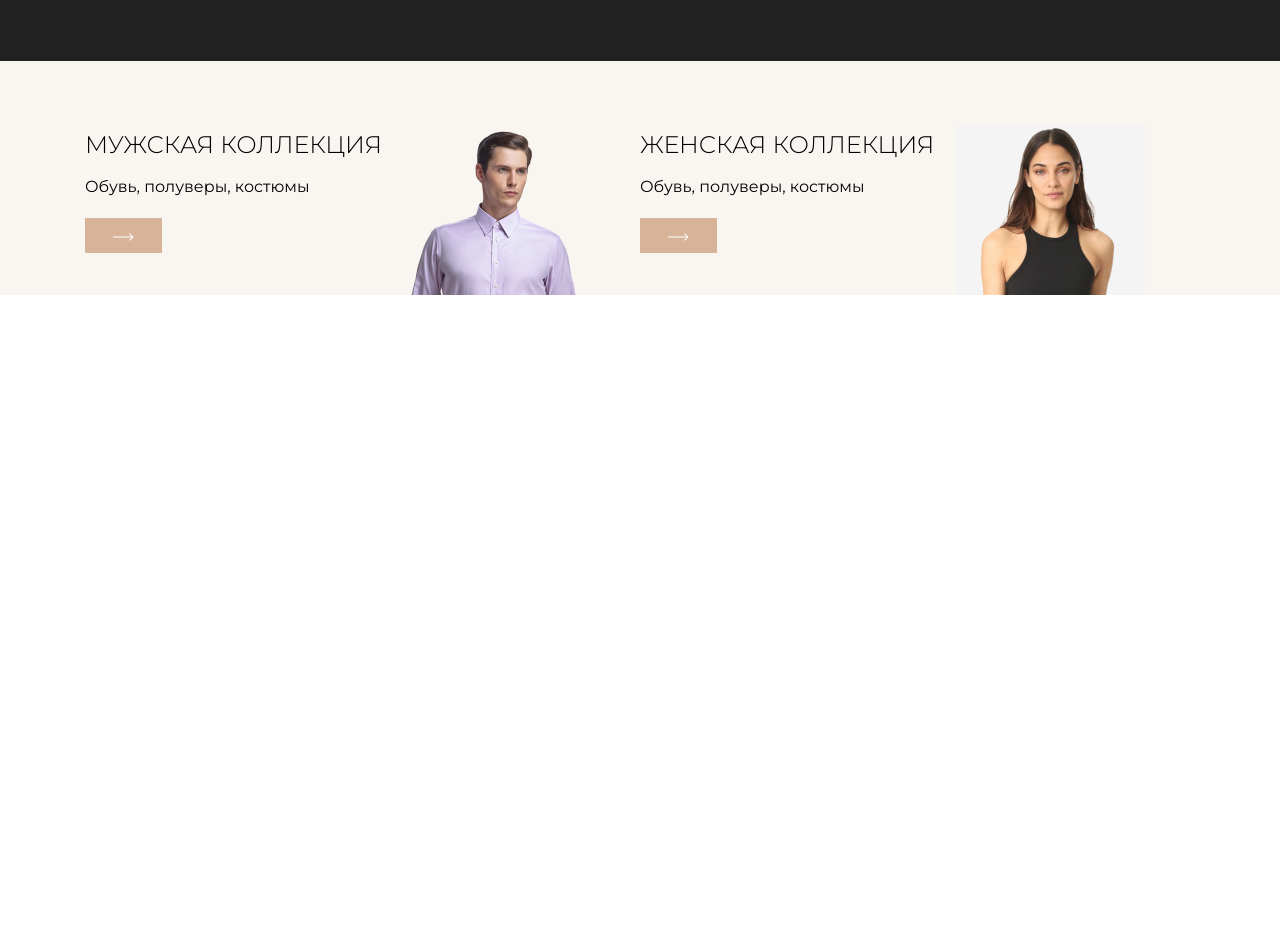
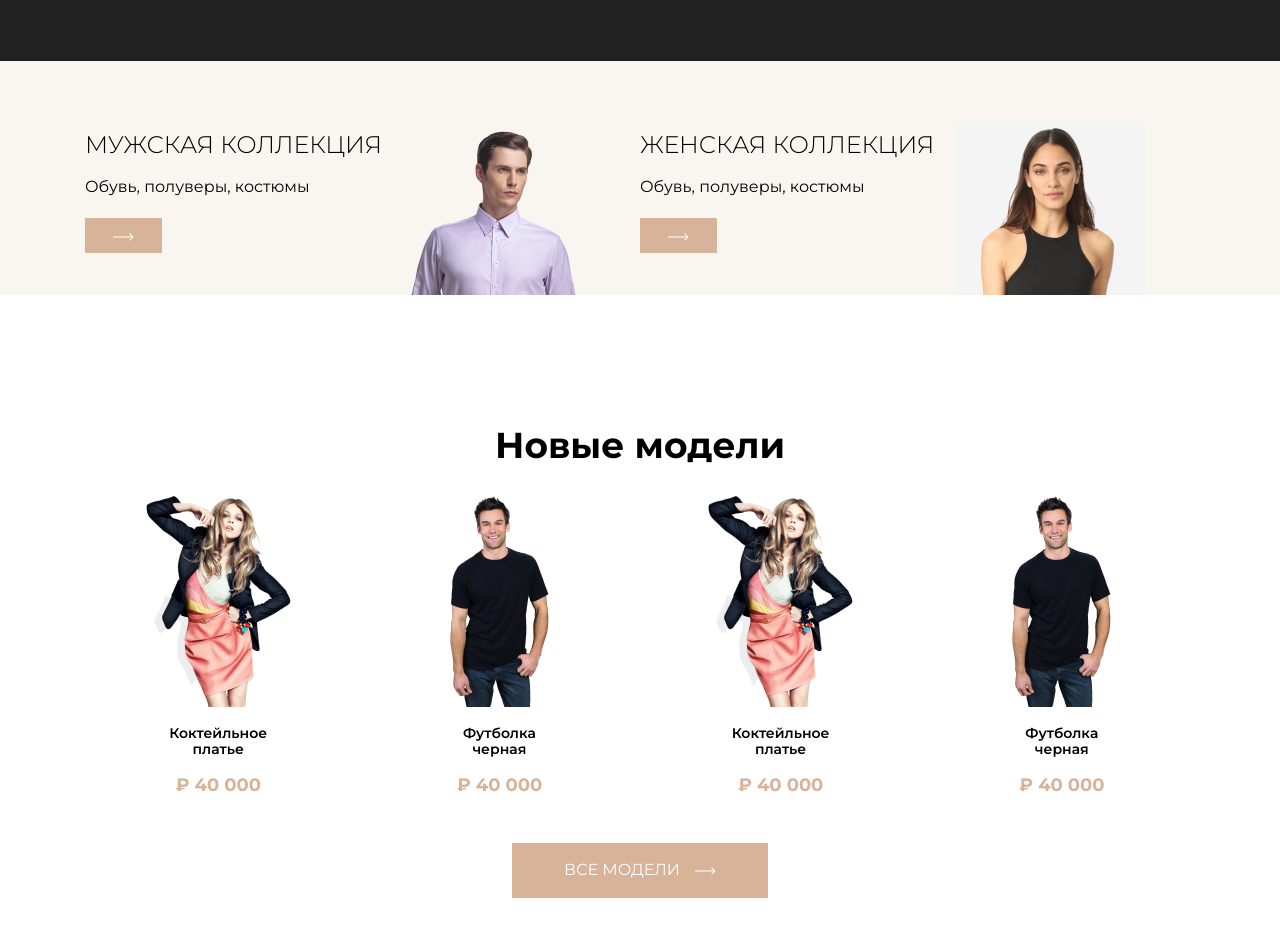
Before and after one commit to AdamabuMedina/The-Loop, a website built with webpack: page src/index.html in a window 1280 px wide. Shown: the part 840-1777 px from the top of the page. Before the commit the page ends 1135 px from the top, so only its background shows below. Built offline with nearby package versions, Linux system fonts and the light colour scheme.

Commit message:
верстка блока product

```diff
--- a/src/index.html
+++ b/src/index.html
@@ -15,5 +15,7 @@
     <%= require('html-loader!./parts/03_notice.html').default %>
     <!--Notice-->
     <%= require('html-loader!./parts/04_collection.html').default %>
+    <!--Notice-->
+    <%= require('html-loader!./parts/05_product.html').default %>
   </body>
 </html>
--- /dev/null
+++ b/src/parts/05_product.html
@@ -0,0 +1,30 @@
+<div class="page">
+  <div class="wrapper">
+    <h2 class="title--h2">Новые модели</h2>
+    <div class="product">
+      <div class="product__item">
+        <img src="../img/product-1.png" alt="product" class="product__img" />
+        <p class="product__title">Коктейльное <br />платье</p>
+        <p class="product__price">₽ 40 000</p>
+      </div>
+      <div class="product__item">
+        <img src="../img/product-2.png" alt="product" class="product__img" />
+        <p class="product__title">Футболка <br />черная</p>
+        <p class="product__price">₽ 40 000</p>
+      </div>
+      <div class="product__item">
+        <img src="../img/product-1.png" alt="product" class="product__img" />
+        <p class="product__title">Коктейльное <br />платье</p>
+        <p class="product__price">₽ 40 000</p>
+      </div>
+      <div class="product__item">
+        <img src="../img/product-2.png" alt="product" class="product__img" />
+        <p class="product__title">Футболка <br />черная</p>
+        <p class="product__price">₽ 40 000</p>
+      </div>
+    </div>
+    <a href="#" class="btn btn--center"
+      ><span>Все модели</span><img src="../img/arrow.svg" alt="arrow"
+    /></a>
+  </div>
+</div>
--- /dev/null
+++ b/src/styles/module/05_product.scss
@@ -0,0 +1,31 @@
+.title--h2 {
+  text-align: center;
+  font-size: 36px;
+}
+.product {
+  display: flex;
+  justify-content: space-between;
+  text-align: center;
+  margin-top: 30px;
+  margin-bottom: 30px;
+  &__item {
+    flex: 0 0 24%;
+  }
+  &__title {
+    font-size: 14px;
+    font-weight: 600;
+  }
+  &__price {
+    color: $accent;
+    font-size: 18px;
+    font-weight: 700;
+  }
+}
+// .product {
+// }
+// .product__img {
+// }
+// .product {
+// }
+// .product__price {
+// }
--- a/src/styles/style.scss
+++ b/src/styles/style.scss
@@ -1,5 +1,5 @@
 @import '~normalize.css';
-@import url('https://fonts.googleapis.com/css2?family=Montserrat:wght@300;400;500;700&display=swap');
+@import url('https://fonts.googleapis.com/css2?family=Montserrat:wght@300;400;500;600;700&display=swap');
 @import './colors';
 
 body {
@@ -39,9 +39,19 @@ a {
   &--xs {
     padding: 8px 28px;
   }
+  &--center {
+    display: block;
+    text-align: center;
+    width: 200px;
+    margin: 0 auto;
+    span {
+      margin-right: 15px;
+    }
+  }
 }
 
 @import './module/01_header.scss';
 @import './module/02_main.scss';
 @import './module/03_notice.scss';
 @import './module/04_collection.scss';
+@import './module/05_product.scss';
```
Also changed, not shown: src/img/product-1.png (added), src/img/product-2.png (added).
